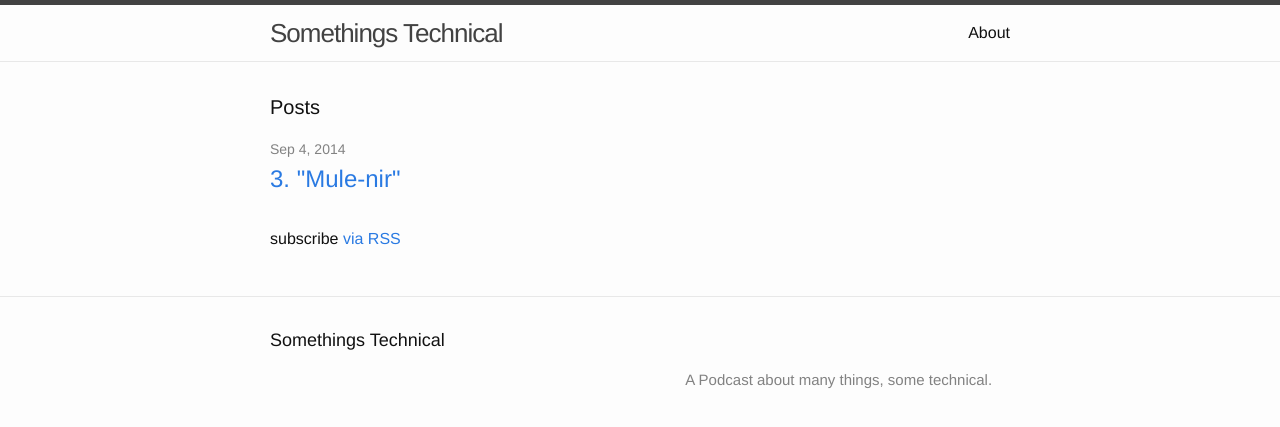
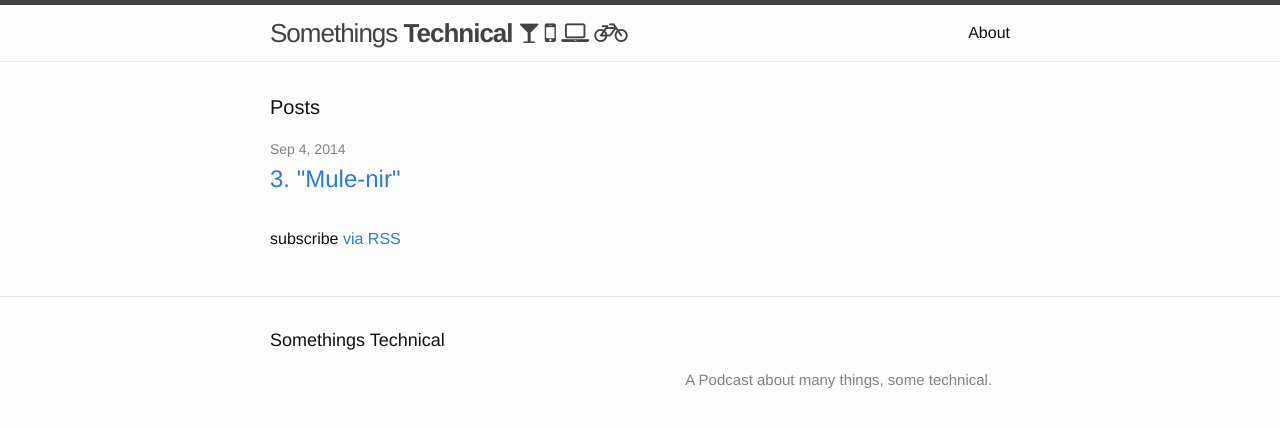
Before and after one commit to somethingstechnical/somethingstechnical.github.io, a Jekyll site: the page built from index.html, in a window 1280 px wide. Shown: the top 427 px of the page. Built offline with Jekyll 4.4.1, drawn with Linux system fonts in a browser that asks for light colours; nearby versions of some CDN libraries.

Commit message:
Add custom fonts

```diff
--- a/_includes/head.html
+++ b/_includes/head.html
@@ -7,6 +7,11 @@
   <meta name="description" content="{% if page.excerpt %}{{ page.excerpt | strip_html | strip_newlines | truncate: 160 }}{% else %}{{ site.description }}{% endif %}">
 
   <link rel="stylesheet" href="{{ "/css/main.css" | prepend: site.baseurl }}">
+  <link rel="stylesheet" href="{{ "/css/style.css" | prepend: site.baseurl }}">
   <link rel="canonical" href="{{ page.url | replace:'index.html','' | prepend: site.baseurl | prepend: site.url }}">
   <link rel="alternate" type="application/rss+xml" title="{{ site.title }}" href="{{ "/feed.xml" | prepend: site.baseurl | prepend: site.url }}" />
+
+  <link rel="stylesheet" href="//maxcdn.bootstrapcdn.com/font-awesome/4.3.0/css/font-awesome.min.css">
+  <script src="//use.typekit.net/qbx7bnj.js"></script>
+  <script>try{Typekit.load();}catch(e){}</script>
 </head>
--- a/_includes/header.html
+++ b/_includes/header.html
@@ -1,9 +1,14 @@
 <header class="site-header">
 
   <div class="wrapper">
-
-    <a class="site-title" href="{{ site.baseurl }}/">{{ site.title }}</a>
-
+    <a class="site-title" href="{{ site.baseurl }}/">
+		<span class="somethings tk-museo-sans">Somethings</span>
+		<span class="technical tk-ff-meta-serif-web-pro">Technical</span>
+		<i class="fa fa-glass"></i>
+		<i class="fa fa-mobile"></i>
+		<i class="fa fa-laptop"></i>
+		<i class="fa fa-bicycle"></i>
+	</a>
     <nav class="site-nav">
       <a href="#" class="menu-icon">
         <svg viewBox="0 0 18 15">
--- /dev/null
+++ b/css/style.css
@@ -0,0 +1,12 @@
+a.site-title:hover {
+  text-decoration: none;
+}
+a.site-title .somethings {
+}
+a.site-title .technical {
+  font-weight: bold;
+}
+a.site-title .fa-glass {
+  font-size: 80%;
+  vertical-align: 2px;
+}
```
